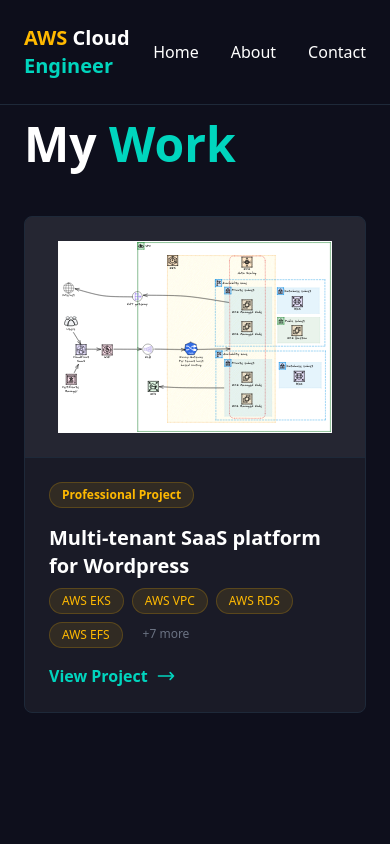
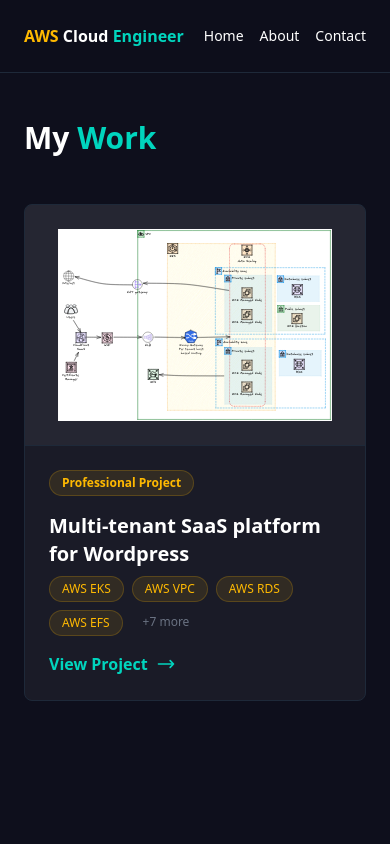
Before and after one commit to KristijanJ/portfolio, a React (Vite) app: page /projects in a window 390 px wide. Shown: the top 844 px of the page. Built offline with nearby package versions, Linux system fonts and the light colour scheme.

Commit message:
responsiveness fixes

```diff
--- a/src/Projects.tsx
+++ b/src/Projects.tsx
@@ -12,7 +12,7 @@
         <div className="container mx-auto px-6">
           {/* Header */}
           <div className="space-y-4 mb-12">
-            <h1 className="text-5xl lg:text-6xl font-bold">
+            <h1 className="text-3xl md:text-5xl font-bold">
               My <span className="text-teal-400">Work</span>
             </h1>
           </div>
--- a/src/components/Header.tsx
+++ b/src/components/Header.tsx
@@ -5,12 +5,12 @@
     <header className="fixed top-0 left-0 right-0 z-50 bg-[#0e0f1c]/95 backdrop-blur-sm border-b border-gray-800">
       <nav className="container mx-auto px-6 py-6 flex items-center justify-between">
         <Link to="/">
-          <div className="md:text-2xl text-xl font-bold">
+          <div className="md:text-2xl text-md font-bold">
             <span className="text-amber-400 font-semibold">AWS</span> Cloud{" "}
             <span className="text-teal-400 font-semibold">Engineer</span>
           </div>
         </Link>
-        <ul className="flex gap-8">
+        <ul className="flex md:gap-8 gap-4 md:text-base text-sm">
           <li>
             <a href="#hero" className="hover:text-teal-400 transition">
               Home
--- a/src/components/Project.tsx
+++ b/src/components/Project.tsx
@@ -30,7 +30,7 @@
 
 function Project({ project }: ProjectProps) {
   return (
-    <section className="min-h-screen flex items-center justify-center py-30">
+    <section className="min-h-screen flex items-center justify-center md:py-30 py-25">
       <div className="container mx-auto px-6">
         {/* Back Button */}
         <Link
@@ -55,8 +55,8 @@
 
         {/* Header */}
         <div className="space-y-4 mb-12">
-          <h1 className="text-5xl lg:text-6xl font-bold">{project.title}</h1>
-          <p className="text-teal-400 text-xl">{project.subtitle}</p>
+          <h1 className="text-2xl md:text-4xl font-bold">{project.title}</h1>
+          {project.subtitle && <p className="text-teal-400 text-xl">{project.subtitle}</p>}
           <div className="flex items-center gap-4 mb-4">
             <span
               className={`px-4 py-2 rounded-full text-sm font-semibold ${
```
